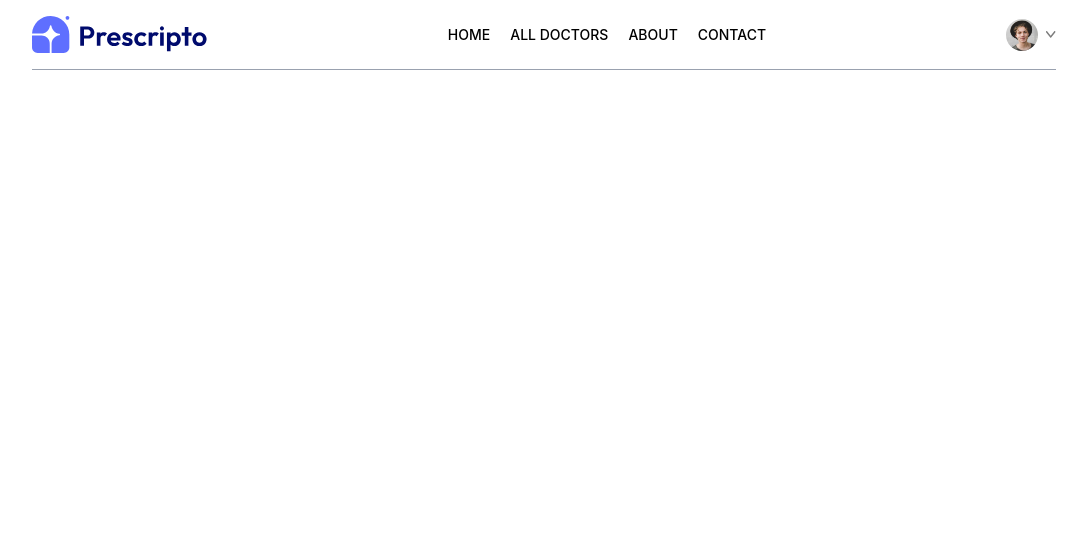
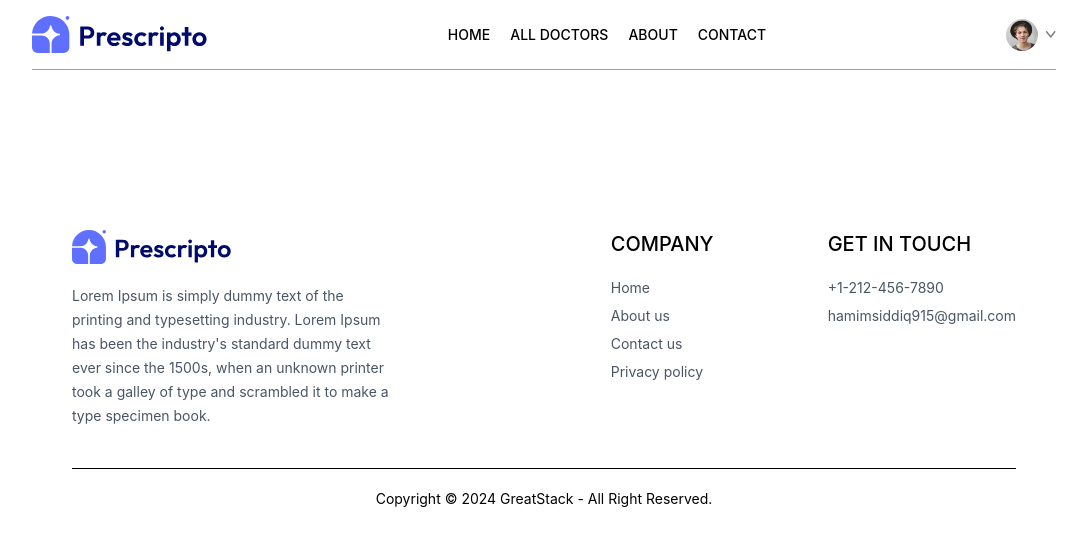
Before and after one commit to Hamimsiddiq007/prescripto, a React (Vite) app: page /appointment/1 in a window 1280 px wide. Shown: the top 546 px of the page, without its empty margins (96-1183 px from the left). Built offline with nearby package versions, Linux system fonts and the light colour scheme.

Commit message:
feat: footer section

```diff
--- a/src/App.jsx
+++ b/src/App.jsx
@@ -9,6 +9,7 @@
 import MyAppointments from './pages/MyAppointments'
 import Appointment from './pages/Appointment'
 import Navbar from './components/Navbar'
+import Footer from './components/Footer'
 
 const App = () => {
   return (
@@ -25,6 +26,7 @@
         <Route path="/my-appointments" element={<MyAppointments />} />
         <Route path='/appointment/:docID' element={<Appointment/>} />
       </Routes>
+      <Footer/>
     </div>
   )
 }
--- /dev/null
+++ b/src/components/Footer.jsx
@@ -0,0 +1,41 @@
+import React from 'react'
+import { assets } from '../assets/assets'
+
+const Footer = () => {
+  return (
+    <div className='md:mx-10'>
+      <div className="flex flex-col sm:grid grid-cols-[3fr_1fr_1fr] gap-14 my-10 mt-40 text-sm">
+        {/* Left side */}
+        <div className="">
+            <img className='mb-5 w-40' src={assets.logo} alt="" />
+            <p className='w-full md:w-2/3 text-gray-600 leading-6'>Lorem Ipsum is simply dummy text of the printing and typesetting industry. Lorem Ipsum has been the industry's standard dummy text ever since the 1500s, when an unknown printer took a galley of type and scrambled it to make a type specimen book.</p>
+        </div>
+        {/* Center side */}
+        <div className="">
+            <p className='text-xl font-medium mb-5'>COMPANY</p>
+            <ul className='flex flex-col gap-2 text-gray-600'>
+                <li>Home</li>
+                <li>About us</li>
+                <li>Contact us</li>
+                <li>Privacy policy</li>
+            </ul>
+        </div>
+        {/* Right side */}
+        <div className="">
+            <p className='text-xl font-medium mb-5'>GET IN TOUCH</p>
+            <ul className='flex flex-col gap-2 text-gray-600'>
+                <li>+1-212-456-7890</li>
+                <li>hamimsiddiq915@gmail.com</li>
+            </ul>
+        </div>
+      </div>
+
+      <div className="">
+        <hr />
+        <p className='py-5 text-sm text-center'>Copyright © 2024 GreatStack - All Right Reserved.</p>
+      </div>
+    </div>
+  )
+}
+
+export default Footer
```
